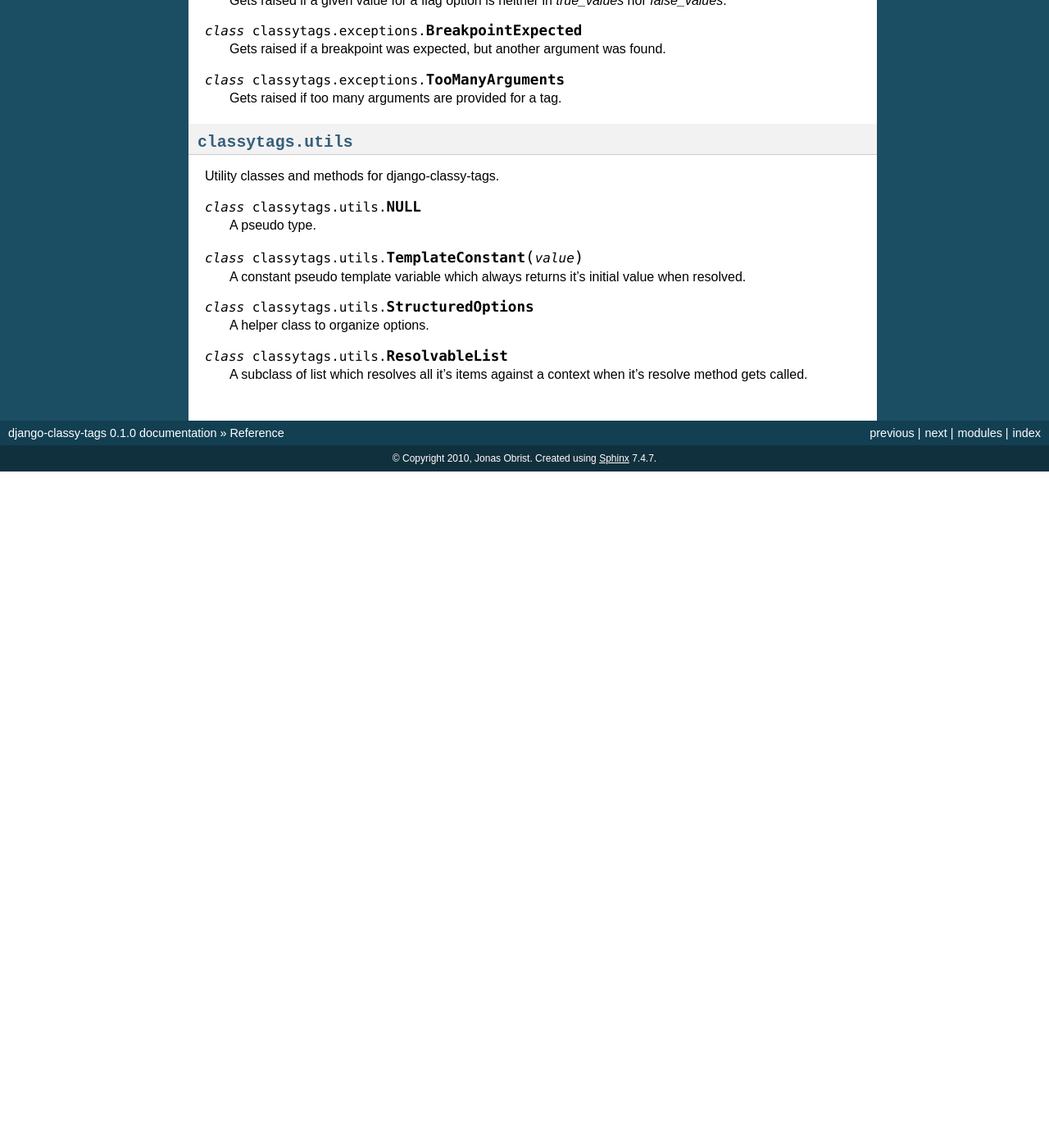
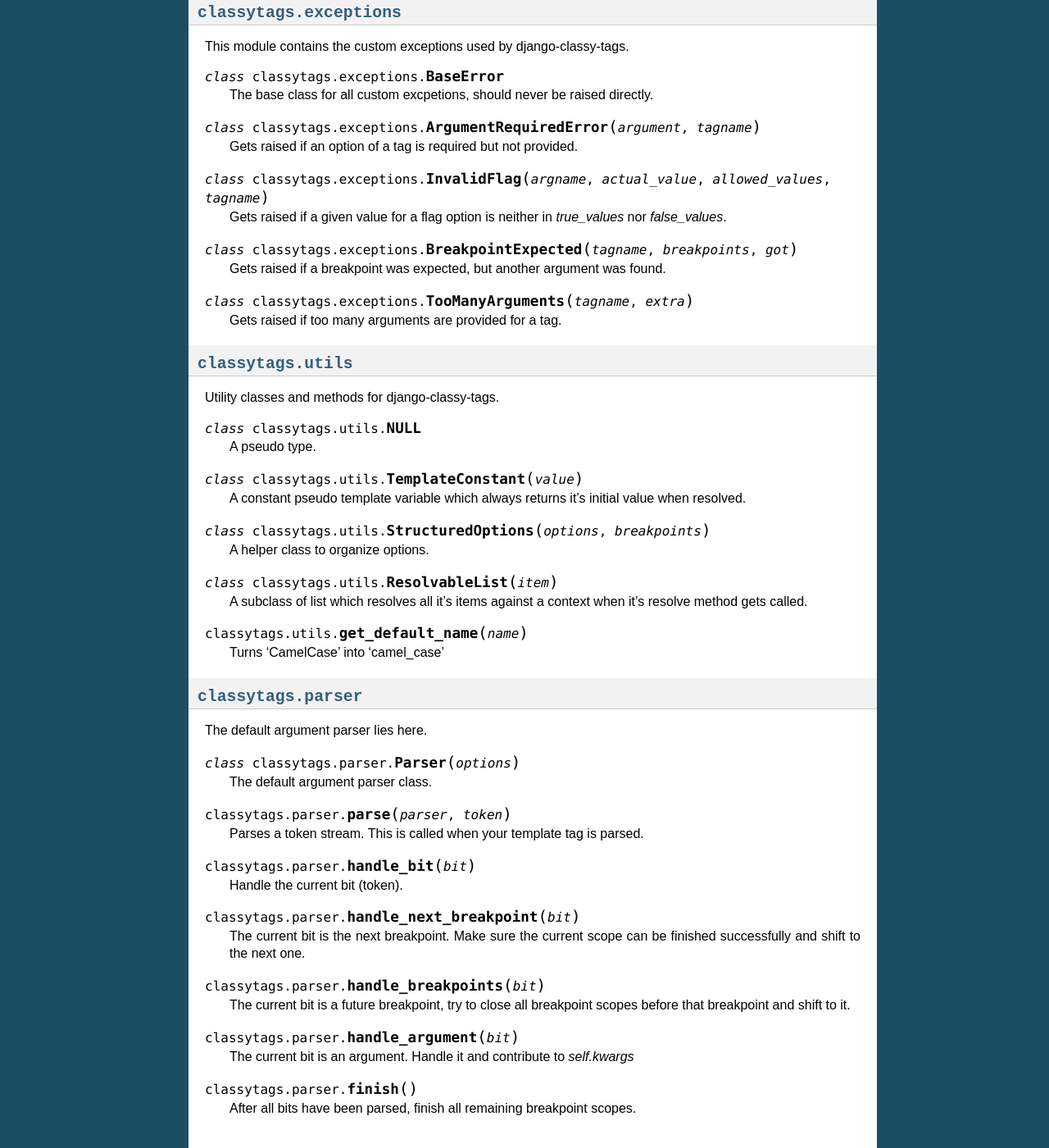
Before and after one commit to django-cms/django-classy-tags, a Sphinx documentation site: the page built from docs/reference.rst, in a window 1280 px wide and 1400 px high, scrolled down 1827 px. Shown: the whole window at 82% size. Built offline with Sphinx 7.4.7, drawn with Linux system fonts in a browser that asks for light colours; before the commit the page ends 2402 px from its top, so only the background shows below that; some of the changed text lies outside the part shown.

Commit message:
improved the default arguments parser to be easier to subclass to improve extensability. Updated documentation to reflect those changes. Fixed issues in unittests.

```diff
--- a/classytags/__init__.py
+++ b/classytags/__init__.py
@@ -1 +1 @@
-__version__ = '0.1.1'
+__version__ = '0.1.2'
--- a/docs/reference.rst
+++ b/docs/reference.rst
@@ -76,7 +76,7 @@
 
 This module contains the core objects to create tags.
 
-.. class:: Tag
+.. class:: Tag(parser, token)
 
     .. note::
 
@@ -106,6 +106,21 @@
     Holds the options of a tag. *options* should be a sequence of
     :class:`classytags.arguments.Argument` subclasses or strings (for
     breakpoints).
+    You can specify a custom argument parser by subclassing this class and
+    changing :meth:`classytags.core.Options.get_parser_class`.
+
+    .. method:: get_parser_class()
+
+        Should return :class:`classytags.parser.Parser` or a subclass of it. Use
+        this method to define a custom parser class.
+
+    .. method:: bootstrap()
+
+        An internal method to bootstrap the arguments.
+
+    .. method:: parse(parser, token):
+
+        An internal method to parse the template tag.
 
 
 ****************************
@@ -121,23 +136,23 @@
     The base class for all custom excpetions, should never be raised directly.
 
 
-.. class:: ArgumentRequiredError
+.. class:: ArgumentRequiredError(argument, tagname)
 
     Gets raised if an option of a tag is required but not provided.
 
 
-.. class:: InvalidFlag
+.. class:: InvalidFlag(argname, actual_value, allowed_values, tagname)
 
     Gets raised if a given value for a flag option is neither in *true_values*
     nor *false_values*.
 
 
-.. class:: BreakpointExpected
+.. class:: BreakpointExpected(tagname, breakpoints, got)
 
     Gets raised if a breakpoint was expected, but another argument was found.
 
 
-.. class:: TooManyArguments
+.. class:: TooManyArguments(tagname, extra)
 
     Gets raised if too many arguments are provided for a tag.
 
@@ -161,12 +176,63 @@
     when resolved.
 
 
-.. class:: StructuredOptions
+.. class:: StructuredOptions(options, breakpoints)
 
     A helper class to organize options.
 
 
-.. class:: ResolvableList
+.. class:: ResolvableList(item)
 
     A subclass of list which resolves all it's items against a context when it's
     resolve method gets called.
+
+.. function:: get_default_name(name)
+
+    Turns 'CamelCase' into 'camel_case'
+
+
+************************
+:mod:`classytags.parser`
+************************
+
+.. module:: classytags.parser
+
+The default argument parser lies here.
+
+
+.. class:: Parser(options)
+
+    The default argument parser class.
+
+.. method:: parse(parser, token)
+
+    Parses a token stream. This is called when your template tag is parsed.
+
+.. method:: handle_bit(bit)
+
+    Handle the current bit (token).
+
+.. method:: handle_next_breakpoint(bit)
+
+    The current bit is the next breakpoint. Make sure the current scope can be
+    finished successfully and shift to the next one.
+
+.. method:: handle_breakpoints(bit)
+
+    The current bit is a future breakpoint, try to close all breakpoint scopes
+    before that breakpoint and shift to it.
+
+.. method:: handle_argument(bit)
+
+    The current bit is an argument. Handle it and contribute to *self.kwargs*
+
+.. method:: finish
+
+    After all bits have been parsed, finish all remaining breakpoint scopes.
+
+.. check_required
+
+    A helper method to check if there's any required arguments left in the
+    current breakpoint scope. Raises a
+    :class:`classytags.exceptions.ArgumentRequiredError` if one is found and
+    contributes all optional arguments to *self.kwargs*.
```
Also changed, not shown: docs/extend.rst (+47 -6 lines), tests.py (+23 -32 lines), 4 other files.
